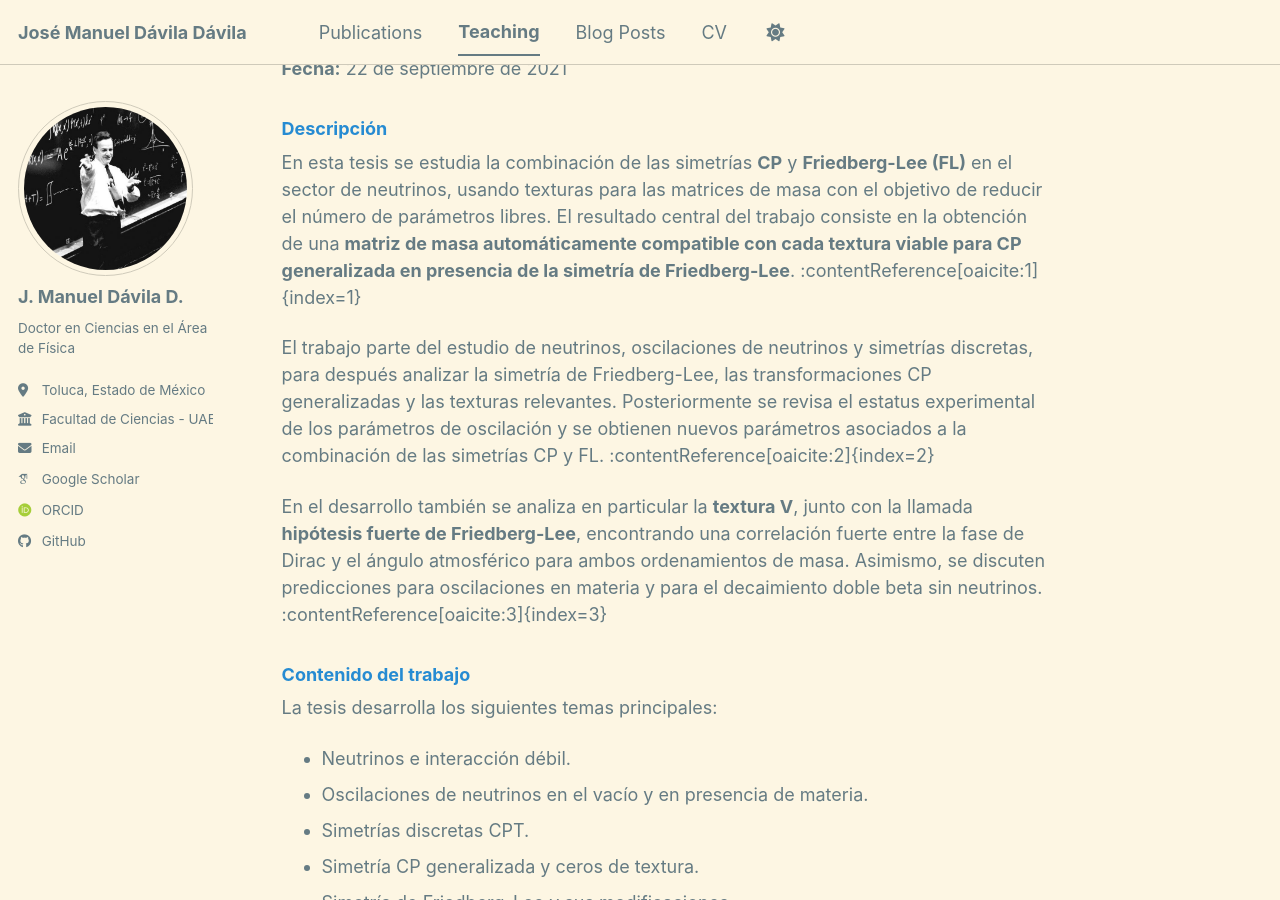
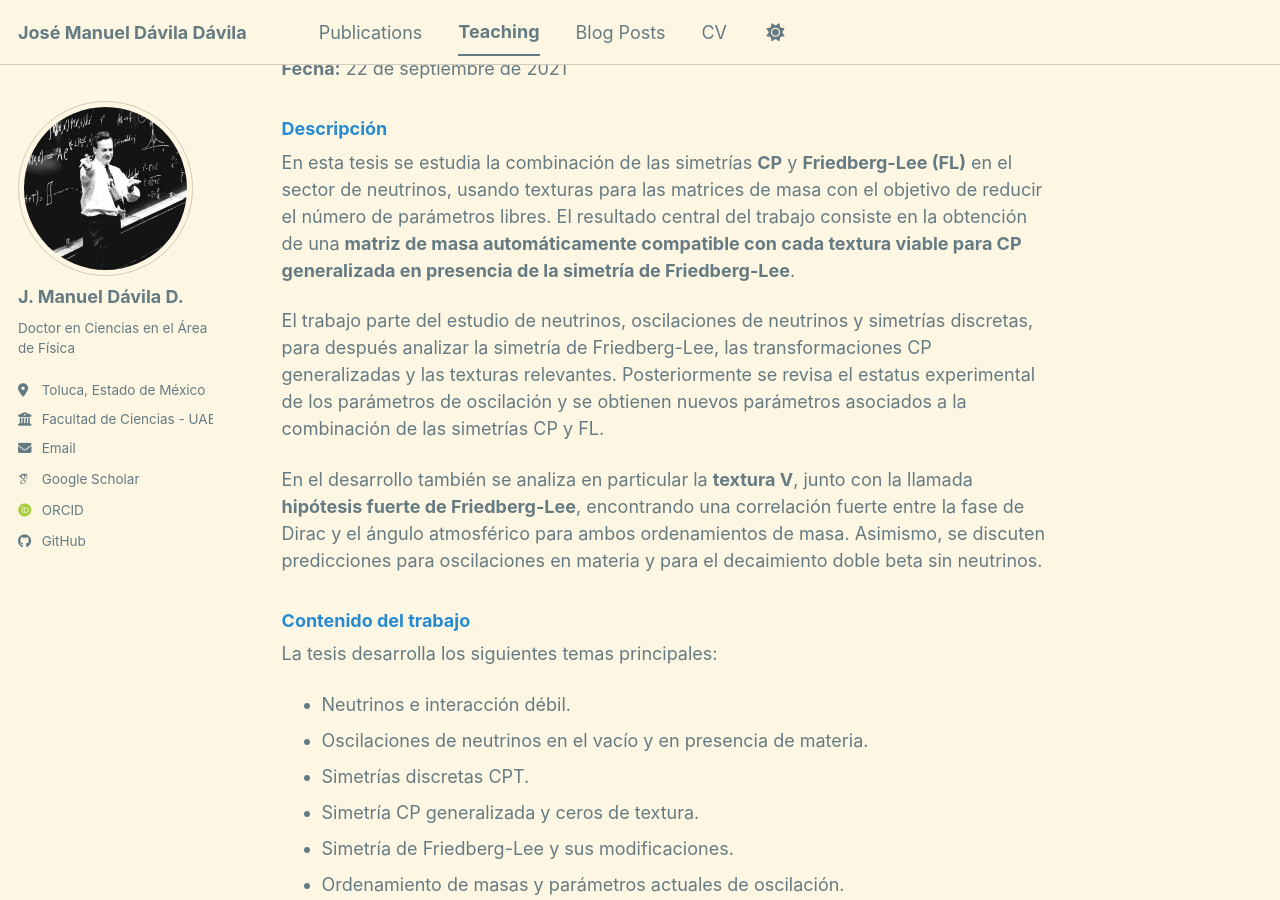
Before and after one commit to jmdaviladr/jmdaviladr.github.io, a Jekyll site: the page built from _teaching/2021-modelo-matriz-masa-neutrinos-cp-friedberg-lee.md, in a window 1280 px wide and 900 px high, scrolled down 429 px. Built offline with Jekyll 4.4.1, drawn with Linux system fonts in a browser that asks for light colours; some web fonts are replaced; a script bundle is joined from its source files by our own code; library files that are not in the unit come from our copies.

Commit message:
Update 2021-modelo-matriz-masa-neutrinos-cp-friedberg-lee.md

```diff
--- a/_teaching/2021-modelo-matriz-masa-neutrinos-cp-friedberg-lee.md
+++ b/_teaching/2021-modelo-matriz-masa-neutrinos-cp-friedberg-lee.md
@@ -17,11 +17,11 @@ location: "Toluca, México"
 
 ### Descripción
 
-En esta tesis se estudia la combinación de las simetrías **CP** y **Friedberg-Lee (FL)** en el sector de neutrinos, usando texturas para las matrices de masa con el objetivo de reducir el número de parámetros libres. El resultado central del trabajo consiste en la obtención de una **matriz de masa automáticamente compatible con cada textura viable para CP generalizada en presencia de la simetría de Friedberg-Lee**. :contentReference[oaicite:1]{index=1}
+En esta tesis se estudia la combinación de las simetrías **CP** y **Friedberg-Lee (FL)** en el sector de neutrinos, usando texturas para las matrices de masa con el objetivo de reducir el número de parámetros libres. El resultado central del trabajo consiste en la obtención de una **matriz de masa automáticamente compatible con cada textura viable para CP generalizada en presencia de la simetría de Friedberg-Lee**.
 
-El trabajo parte del estudio de neutrinos, oscilaciones de neutrinos y simetrías discretas, para después analizar la simetría de Friedberg-Lee, las transformaciones CP generalizadas y las texturas relevantes. Posteriormente se revisa el estatus experimental de los parámetros de oscilación y se obtienen nuevos parámetros asociados a la combinación de las simetrías CP y FL. :contentReference[oaicite:2]{index=2}
+El trabajo parte del estudio de neutrinos, oscilaciones de neutrinos y simetrías discretas, para después analizar la simetría de Friedberg-Lee, las transformaciones CP generalizadas y las texturas relevantes. Posteriormente se revisa el estatus experimental de los parámetros de oscilación y se obtienen nuevos parámetros asociados a la combinación de las simetrías CP y FL.
 
-En el desarrollo también se analiza en particular la **textura V**, junto con la llamada **hipótesis fuerte de Friedberg-Lee**, encontrando una correlación fuerte entre la fase de Dirac y el ángulo atmosférico para ambos ordenamientos de masa. Asimismo, se discuten predicciones para oscilaciones en materia y para el decaimiento doble beta sin neutrinos. :contentReference[oaicite:3]{index=3}
+En el desarrollo también se analiza en particular la **textura V**, junto con la llamada **hipótesis fuerte de Friedberg-Lee**, encontrando una correlación fuerte entre la fase de Dirac y el ángulo atmosférico para ambos ordenamientos de masa. Asimismo, se discuten predicciones para oscilaciones en materia y para el decaimiento doble beta sin neutrinos.
 
 ### Contenido del trabajo
 
```
